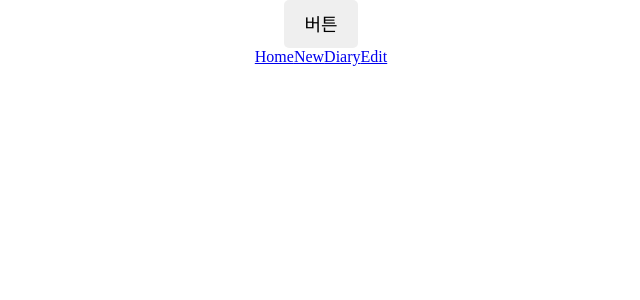
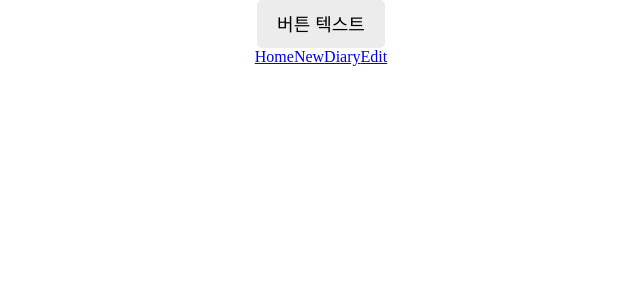
Before and after one commit to 92SooJong/one-bite-react, a React (Create React App) app in the folder project3/: page / in a window 1280 px wide. Shown: the top 300 px of the page, without its empty margins (319-959 px from the left). Built offline with nearby package versions, Linux system fonts and the light colour scheme; a web font is replaced by a local one.

Commit message:
add : type에 따라 버튼 디자인 다르게 적용 샘플

```diff
--- a/project3/src/component/Button.css
+++ b/project3/src/component/Button.css
@@ -11,3 +11,17 @@
     font-family: "Nanum Pen Script";
 
 }
+
+.Button_default {
+    background-color: #ececec;
+}
+
+.Button_positive {
+    background-color: #64c964;
+    color: white;
+}
+
+.Button_negative {
+    background-color: #fd565f;
+    color: white;
+}
--- a/project3/src/component/Button.js
+++ b/project3/src/component/Button.js
@@ -1,7 +1,14 @@
 import "./Button.css";
 
 const Button = ({ text, type, onClick }) => {
-    return <button className="Button">버튼</button>
+
+    const btnType = ["positive", "negative"].includes(type) ? type : "default";
+
+    return (
+    <button className={["Button", `Button_${btnType}`].join(" ")} onClick={onClick}>
+        {text}
+    </button>
+    );
 }
 
 export default Button;
--- a/project3/src/pages/Home.js
+++ b/project3/src/pages/Home.js
@@ -5,7 +5,7 @@ const Home = () => {
 
     return (
         <div>
-            <Button></Button>
+            <Button text={"버튼 텍스트"} onClick={() => alert("hi")} type={"default"}></Button>
         </div>
     )
 };
```
